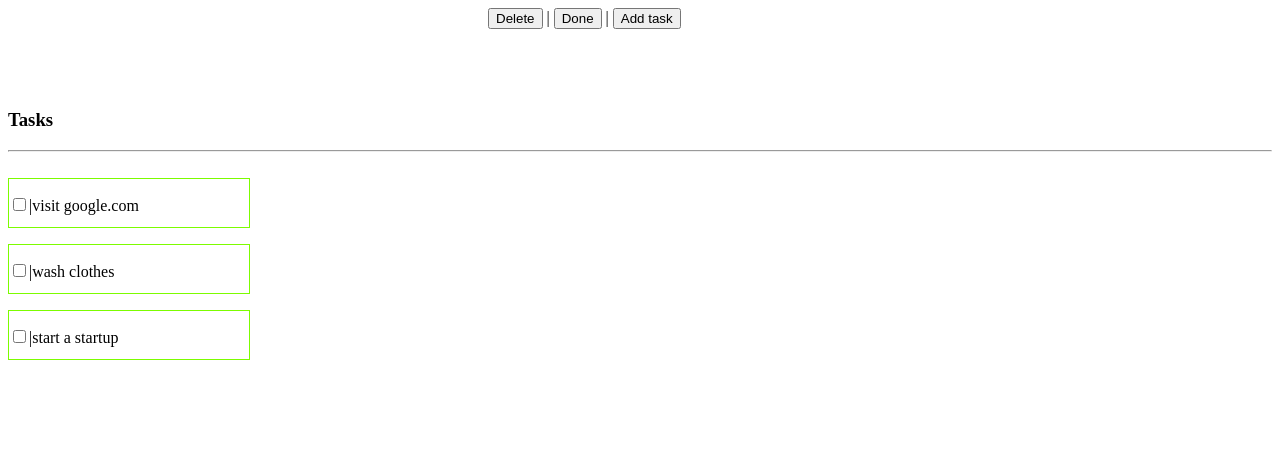
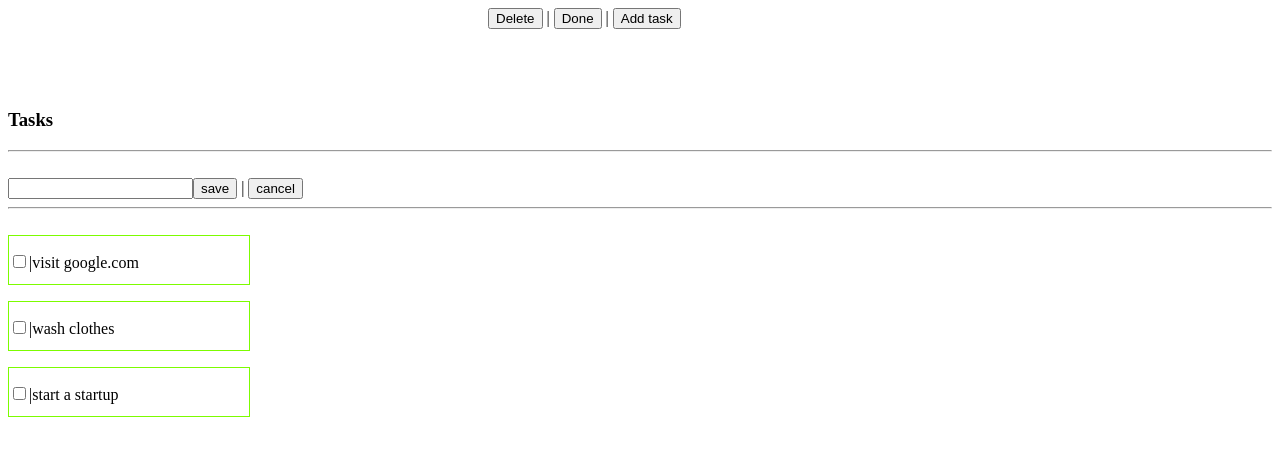
Before and after one commit to Enirate/ng-2do, an Angular app: page / in a window 1280 px wide. Both pictures are taken after a click on the button "Add task". Shown: the top 456 px of the page. Built offline with nearby package versions, Linux system fonts and the light colour scheme.

Commit message:
implement add task box and button

```diff
--- a/src/app/app.component.html
+++ b/src/app/app.component.html
@@ -4,13 +4,21 @@
 
 <div>
   <div class="header">
-    <button type="button">Delete</button> | <button type="button">Done</button> | <button>Add task</button>
+    <button type="button">Delete</button> | <button type="button">Done</button> | <button (click) ="showTextBox = true">Add task</button>
   </div>
 
 
   <h3>Tasks</h3>
   <hr>
   <br>
+  <div class="txt-box" *ngIf="showTextBox">
+    <form>
+      <input type="text" name="" value=""> <button>save</button> | <button (click) ="showTextBox = false">cancel</button>
+    </form>
+    <hr>
+    <br>
+  </div>
+
 
   <div class="tasks">
     <div class="task-block" id="undone" *ngFor="let item of taskList">
--- a/src/app/app.component.ts
+++ b/src/app/app.component.ts
@@ -9,6 +9,7 @@ import {TasksArray} from './tasks';
 export class AppComponent implements OnInit {
   title = 'Visit google.com';
   taskList;
+  showTextBox:boolean = false;
 
   logThis()
   {
```
